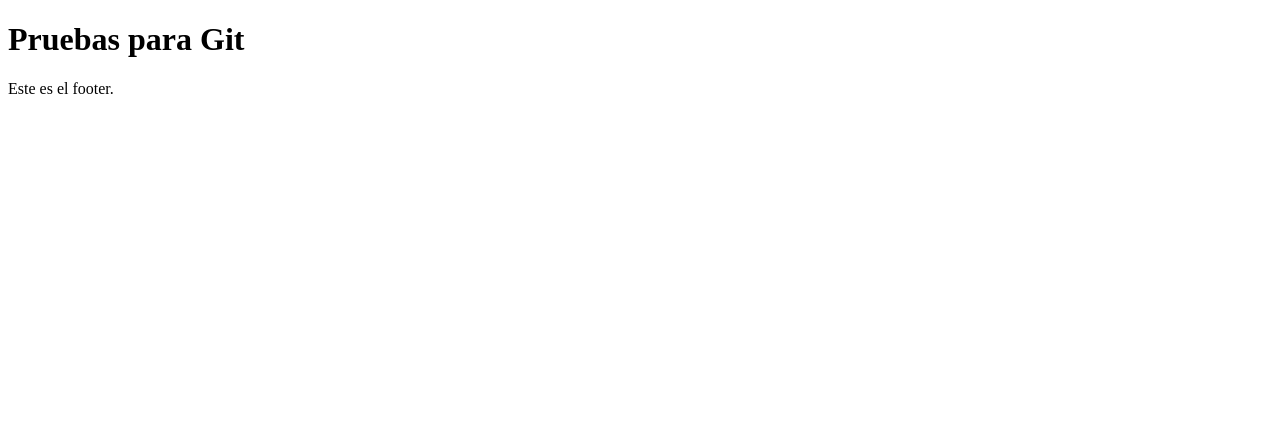
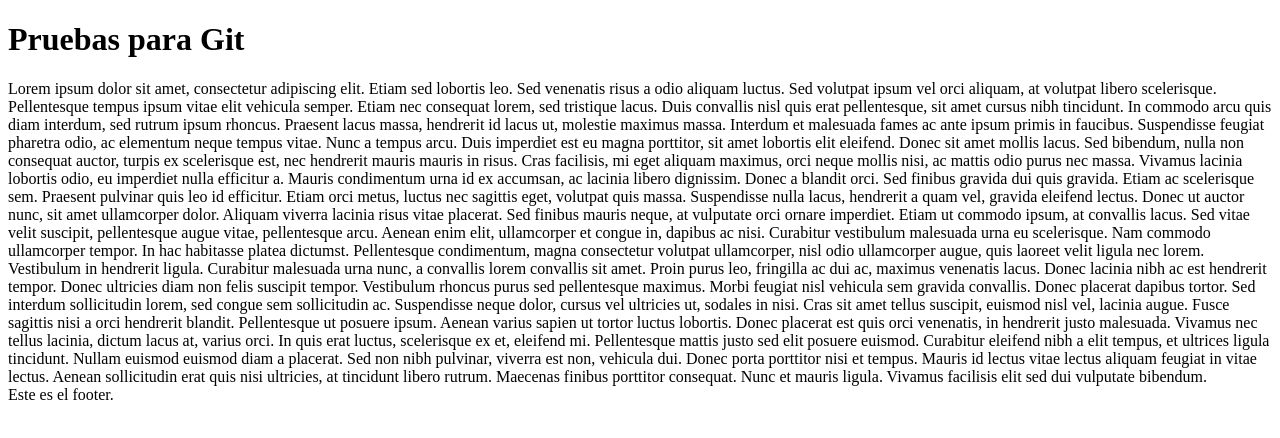
Before and after one commit to Rauibert/ProyectoPrueba, a plain HTML site: page index.html in a window 1280 px wide. Drawn offline with Linux system fonts and the light colour scheme.

Commit message:
Nueva Rama de prueba

```diff
--- a/index.html
+++ b/index.html
@@ -16,7 +16,15 @@
 	<article>
 
 	</article>
+		Lorem ipsum dolor sit amet, consectetur adipiscing elit. Etiam sed lobortis leo. Sed venenatis risus a odio aliquam luctus. Sed volutpat ipsum vel orci aliquam, at volutpat libero scelerisque. Pellentesque tempus ipsum vitae elit vehicula semper. Etiam nec consequat lorem, sed tristique lacus. Duis convallis nisl quis erat pellentesque, sit amet cursus nibh tincidunt. In commodo arcu quis diam interdum, sed rutrum ipsum rhoncus. Praesent lacus massa, hendrerit id lacus ut, molestie maximus massa. Interdum et malesuada fames ac ante ipsum primis in faucibus. Suspendisse feugiat pharetra odio, ac elementum neque tempus vitae. Nunc a tempus arcu.
 
+		Duis imperdiet est eu magna porttitor, sit amet lobortis elit eleifend. Donec sit amet mollis lacus. Sed bibendum, nulla non consequat auctor, turpis ex scelerisque est, nec hendrerit mauris mauris in risus. Cras facilisis, mi eget aliquam maximus, orci neque mollis nisi, ac mattis odio purus nec massa. Vivamus lacinia lobortis odio, eu imperdiet nulla efficitur a. Mauris condimentum urna id ex accumsan, ac lacinia libero dignissim. Donec a blandit orci. Sed finibus gravida dui quis gravida. Etiam ac scelerisque sem. Praesent pulvinar quis leo id efficitur. Etiam orci metus, luctus nec sagittis eget, volutpat quis massa. Suspendisse nulla lacus, hendrerit a quam vel, gravida eleifend lectus. Donec ut auctor nunc, sit amet ullamcorper dolor. Aliquam viverra lacinia risus vitae placerat. Sed finibus mauris neque, at vulputate orci ornare imperdiet. Etiam ut commodo ipsum, at convallis lacus.
+
+		Sed vitae velit suscipit, pellentesque augue vitae, pellentesque arcu. Aenean enim elit, ullamcorper et congue in, dapibus ac nisi. Curabitur vestibulum malesuada urna eu scelerisque. Nam commodo ullamcorper tempor. In hac habitasse platea dictumst. Pellentesque condimentum, magna consectetur volutpat ullamcorper, nisl odio ullamcorper augue, quis laoreet velit ligula nec lorem. Vestibulum in hendrerit ligula. Curabitur malesuada urna nunc, a convallis lorem convallis sit amet.
+
+		Proin purus leo, fringilla ac dui ac, maximus venenatis lacus. Donec lacinia nibh ac est hendrerit tempor. Donec ultricies diam non felis suscipit tempor. Vestibulum rhoncus purus sed pellentesque maximus. Morbi feugiat nisl vehicula sem gravida convallis. Donec placerat dapibus tortor. Sed interdum sollicitudin lorem, sed congue sem sollicitudin ac. Suspendisse neque dolor, cursus vel ultricies ut, sodales in nisi. Cras sit amet tellus suscipit, euismod nisl vel, lacinia augue. Fusce sagittis nisi a orci hendrerit blandit. Pellentesque ut posuere ipsum. Aenean varius sapien ut tortor luctus lobortis. Donec placerat est quis orci venenatis, in hendrerit justo malesuada. Vivamus nec tellus lacinia, dictum lacus at, varius orci. In quis erat luctus, scelerisque ex et, eleifend mi. Pellentesque mattis justo sed elit posuere euismod.
+
+		Curabitur eleifend nibh a elit tempus, et ultrices ligula tincidunt. Nullam euismod euismod diam a placerat. Sed non nibh pulvinar, viverra est non, vehicula dui. Donec porta porttitor nisi et tempus. Mauris id lectus vitae lectus aliquam feugiat in vitae lectus. Aenean sollicitudin erat quis nisi ultricies, at tincidunt libero rutrum. Maecenas finibus porttitor consequat. Nunc et mauris ligula. Vivamus facilisis elit sed dui vulputate bibendum.
 	<aside>
 
 	</aside>
```
